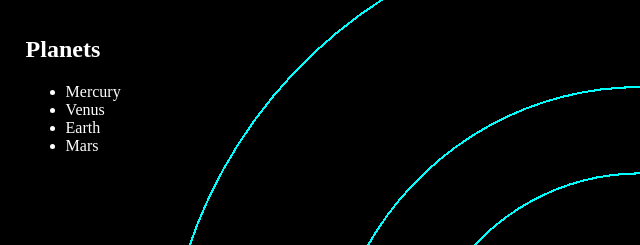
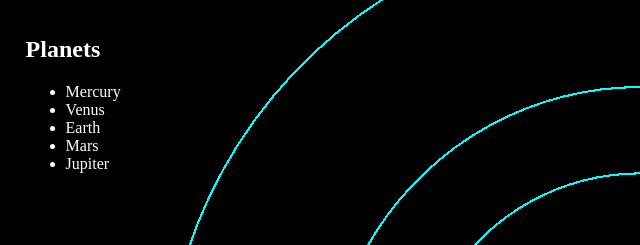
Before and after one commit to tstillwell/planet-distance-visualizer, a plain HTML site: page planets.html in a window 1280 px wide. Shown: the top 245 px of the page, 0-640 px from the left. Drawn offline with Linux system fonts and the light colour scheme.

Commit message:
feat: Add jupiter to overlay list

```diff
--- a/planets.html
+++ b/planets.html
@@ -17,6 +17,7 @@
         <li>Venus</li>
         <li>Earth</li>
         <li>Mars</li>
+        <li>Jupiter</li>
     </ul>
     </section>
     <script src="js/three.min.js"></script>
```
